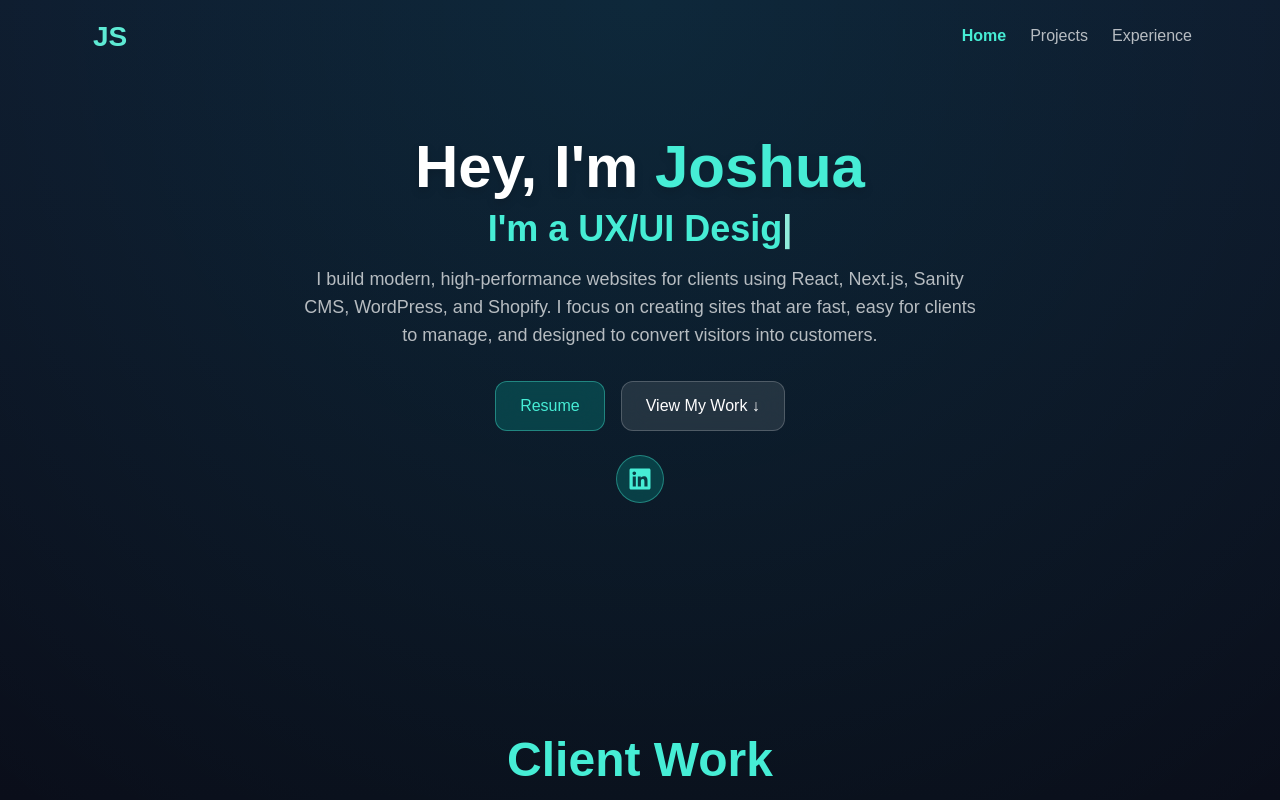
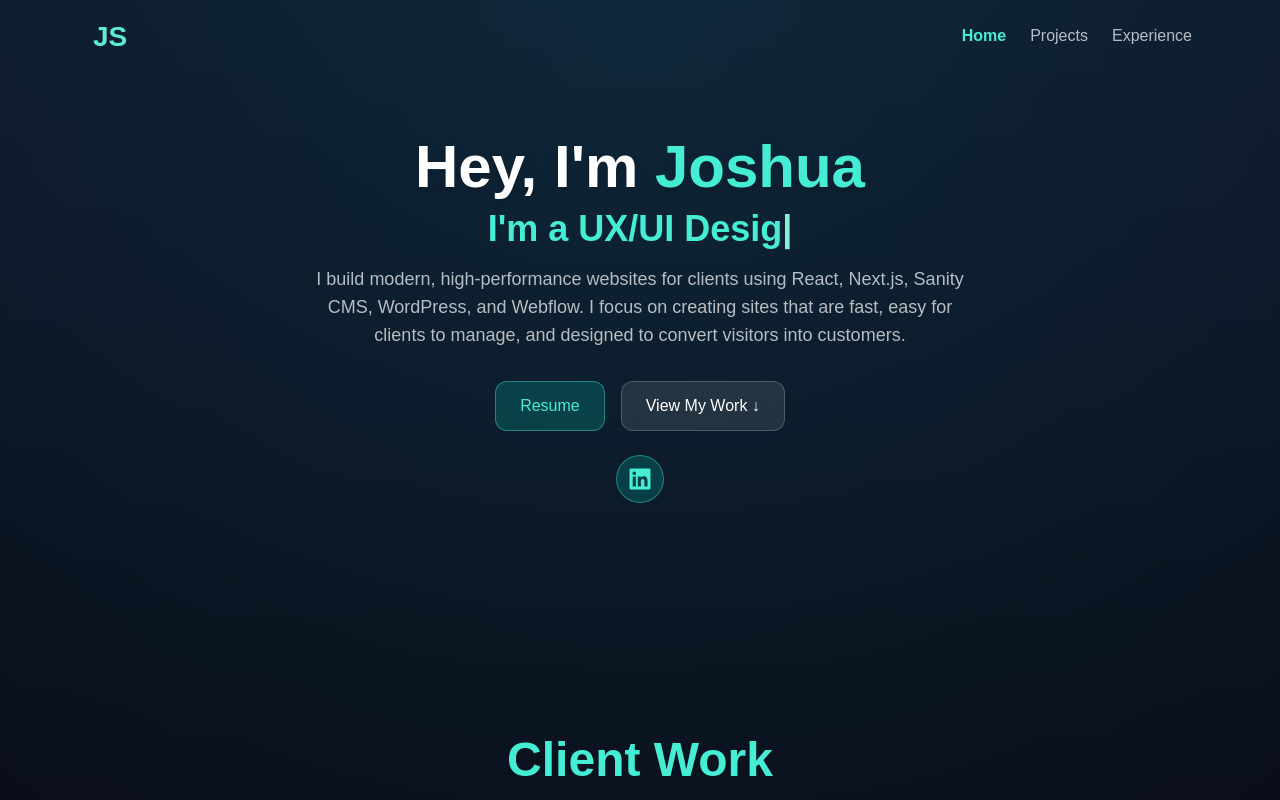
Before and after one commit to Joshuams128/mjscott, a Next.js app: page / in a window 1280 px wide. Shown: the top 800 px of the page. Built offline with nearby package versions, Linux system fonts and the light colour scheme.

Commit message:
updated from shopify to webflow

```diff
--- a/app/components/Hero.tsx
+++ b/app/components/Hero.tsx
@@ -68,7 +68,7 @@ export default function Hero() {
         transition={{ delay: 0.3, duration: 0.6 }}
         className="mt-4 text-base sm:text-lg text-white/70 max-w-2xl"
       >
-        I build modern, high-performance websites for clients using React, Next.js, Sanity CMS, WordPress, and Shopify. I focus on creating sites that are fast, easy for clients to manage, and designed to convert visitors into customers.
+        I build modern, high-performance websites for clients using React, Next.js, Sanity CMS, WordPress, and Webflow. I focus on creating sites that are fast, easy for clients to manage, and designed to convert visitors into customers.
       </motion.p>
 
 
--- a/app/head.tsx
+++ b/app/head.tsx
@@ -5,7 +5,7 @@ export default function Head() {
 
   return (
     <>
-      <title>Joshua Bob | Frontend Developer</title>
+      <title>Joshua Scott | Frontend Developer</title>
       <meta name="description" content="Freelance Frontend Developer — React, Next.js, WordPress, Shopify" />
 
       {/* Open Graph / Social Preview */}
```
